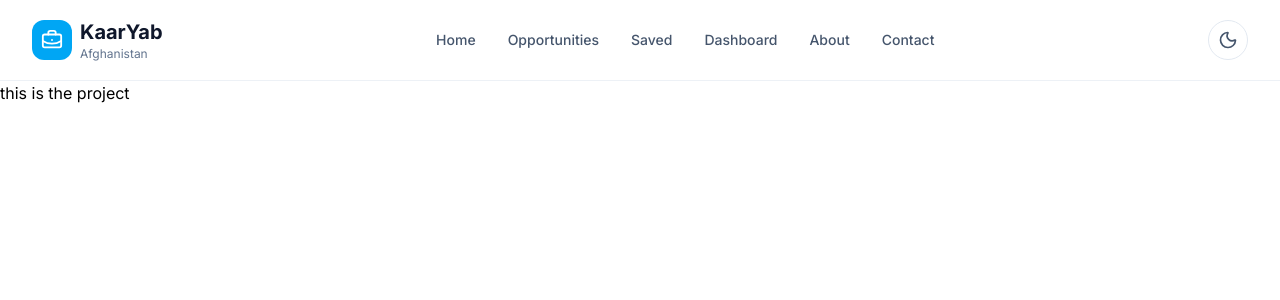
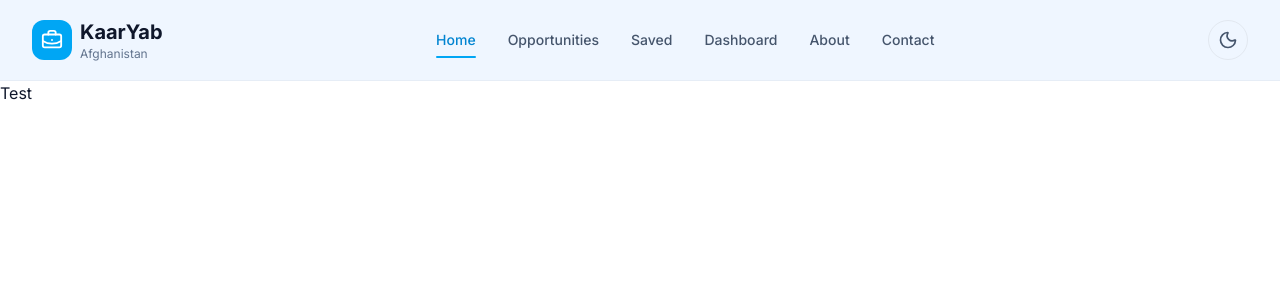
Before and after one commit to fataneh-mow/KaarYab, a Next.js app in the folder kaar-yab/: page / in a window 1280 px wide. Shown: the top 300 px of the page. Built offline with nearby package versions, Linux system fonts and the light colour scheme.

Commit message:
fixe the Header

```diff
--- a/kaar-yab/app/globals.css
+++ b/kaar-yab/app/globals.css
@@ -1,6 +1,10 @@
 @import "tailwindcss";
+@custom-variant dark (&:where(.dark, .dark *));
 
-body{
-    background-color: white;
-    color: black
+body {
+    @apply bg-white text-slate-900;
 }
+
+.dark body {
+    @apply bg-slate-950 text-slate-100;
+}
--- a/kaar-yab/app/page.tsx
+++ b/kaar-yab/app/page.tsx
@@ -1,6 +1,8 @@
 
 export default function Home() {
   return (
-    <div>this is the project</div>
+    <div className="h-40 bg-white dark:bg-black">
+      Test
+    </div>
   );
 }
--- /dev/null
+++ b/kaar-yab/components/common/Button.tsx
@@ -0,0 +1,45 @@
+import { ButtonHTMLAttributes } from "react";
+
+interface ButtonProps extends ButtonHTMLAttributes<HTMLButtonElement> {
+    variant?: "primary" | "secondary" | "ghost";
+    size?: "sm" | "md" | "lg";
+}
+
+export default function Button({
+    children,
+    variant = "primary",
+    size = "md",
+    className = "",
+    ...props
+}: ButtonProps) {
+    const baseStyles =
+        "inline-flex items-center justify-center rounded-lg font-medium transition-all duration-200 disabled:cursor-not-allowed disabled:opacity-50";
+
+    const variants = {
+        primary:
+            "bg-sky-500 text-white hover:bg-sky-600 active:scale-[0.98]",
+
+        secondary:
+            "border border-slate-300 bg-white text-slate-700 hover:bg-slate-100 dark:border-slate-700 dark:bg-slate-900 dark:text-slate-200 dark:hover:bg-slate-800",
+
+        ghost:
+            "text-slate-700 hover:bg-slate-100 dark:text-slate-300 dark:hover:bg-slate-800",
+    };
+
+    const sizes = {
+        sm: "h-9 px-3 text-sm",
+
+        md: "h-11 px-5 text-sm",
+
+        lg: "h-12 px-6 text-base",
+    };
+
+    return (
+        <button
+            className={`${baseStyles} ${variants[variant]} ${sizes[size]} ${className}`}
+            {...props}
+        >
+            {children}
+        </button>
+    );
+}
--- a/kaar-yab/components/common/index.ts
+++ b/kaar-yab/components/common/index.ts
@@ -1 +1,2 @@
 export { default as ThemeToggle } from "./ThemeToggle";
+export { default as Button } from "./Button";
--- a/kaar-yab/components/layout/Header/Header.tsx
+++ b/kaar-yab/components/layout/Header/Header.tsx
@@ -1,33 +1,39 @@
 "use client";
 
-import { Menu } from "lucide-react";
-import { Logo, NavLinks} from "./index";
-import { ThemeToggle } from "@/components/common";
+import { Menu, X } from "lucide-react";
+import { useState } from "react";
+
+import { Button, ThemeToggle } from "@/components/common";
+
+import { Logo, NavLinks, MobileMenu } from "./index";
 
 export default function Header() {
+    const [isMenuOpen, setIsMenuOpen] = useState(false);
+
     return (
-        <header
-            className="sticky top-0 z-50 w-full border-b border-slate-200/60 bg-white/80  backdrop-blur-md dark:border-slate-800 dark:bg-slate-950/80"
-        >
-            <div
-                className="mx-auto flex h-20 max-w-7xl items-center justify-between px-4 sm:px-6 lg:px-8"
-            >
+        <header className="sticky top-0 z-50 w-full border-b border-slate-200/60 bg-blue-50 backdrop-blur-md dark:border-slate-800 dark:bg-slate-950/80">
+            <div className="mx-auto flex h-20 max-w-7xl items-center justify-between px-4 sm:px-6 lg:px-8">
                 <Logo />
+
                 <NavLinks />
+
                 <div className="flex items-center gap-3">
                     <ThemeToggle />
-                    {/* btn has to become reuslabe */}
-                    <button
-                        type="button"
-                        className="flex size-10 items-center justify-center rounded-lg border border-slate-200 text-slate-600 transition hover:bg-slate-100 lg:hidden dark:border-slate-700 dark:text-slate-300 dark:hover:bg-slate-800"
-                        aria-label="Open menu"
+
+                    <Button
+                        variant="ghost"
+                        className="lg:hidden"
+                        onClick={() => setIsMenuOpen((prev) => !prev)}
                     >
-                        <Menu size={22} />
-                    </button>
+                        {isMenuOpen ? <X size={22} /> : <Menu size={22} />}
+                    </Button>
+                </div>
+            </div>
 
-                </div>
-
-            </div>
+            <MobileMenu
+                open={isMenuOpen}
+                onClose={() => setIsMenuOpen(false)}
+            />
         </header>
     );
 }
--- /dev/null
+++ b/kaar-yab/components/layout/Header/MobileMenu.tsx
@@ -0,0 +1,41 @@
+"use client";
+
+import Link from "next/link";
+import { usePathname } from "next/navigation";
+import { links } from "@/constants/Navlinks";
+
+
+interface MobileMenuProps {
+    open: boolean;
+    onClose: () => void;
+}
+
+export default function MobileMenu({ open, onClose }: MobileMenuProps) {
+    const pathname = usePathname();
+
+    if (!open) return null;
+
+    return (
+        <div className="border-t border-slate-200 bg-white px-4 py-6 dark:border-slate-800 dark:bg-slate-950 lg:hidden">
+            <nav className="flex flex-col gap-4">
+                {links.map((link) => {
+                    const isActive =
+                        link.href === "/"
+                            ? pathname === "/"
+                            : pathname.startsWith(link.href);
+
+                    return (
+                        <Link
+                            key={link.href}
+                            href={link.href}
+                            onClick={onClose}
+                            className={`${isActive ? "text-sky-600 dark:text-sky-400" : "text-slate-600 dark:text-slate-300"} text-sm font-medium`}
+                        >
+                            {link.name}
+                        </Link>
+                    );
+                })}
+            </nav>
+        </div>
+    );
+}
--- a/kaar-yab/components/layout/Header/NavLinks.tsx
+++ b/kaar-yab/components/layout/Header/NavLinks.tsx
@@ -1,26 +1,38 @@
+"use client";
+
 import Link from "next/link";
+import { usePathname } from "next/navigation";
 import { links } from "@/constants/Navlinks";
 
 export default function NavLinks() {
+    const pathname = usePathname();
+
     return (
         <nav className="hidden items-center gap-8 lg:flex">
-      {links.map((link) => (
+            {links.map((link) => {
+                const isActive =
+                    link.href === "/"
+                        ? pathname === "/"
+                        : pathname.startsWith(link.href);
+
+                return (
                     <Link
                         key={link.href}
                         href={link.href}
-          className="
-            text-sm
-            font-medium
-            text-slate-600
-            transition
-            hover:text-sky-600
-            dark:text-slate-300
-            dark:hover:text-sky-400
-          "
+                        className={`relative text-sm font-medium transition-colors ${
+                            isActive
+                                ? "text-sky-600 dark:text-sky-400"
+                                : "text-slate-600 hover:text-sky-600 dark:text-slate-300 dark:hover:text-sky-400"
+                        }`}
                     >
                         {link.name}
+
+                        {isActive && (
+                            <span className="absolute -bottom-2 left-0 h-0.5 w-full rounded-full bg-sky-500" />
+                        )}
                     </Link>
-      ))}
+                );
+            })}
         </nav>
     );
 }
--- a/kaar-yab/components/layout/Header/index.ts
+++ b/kaar-yab/components/layout/Header/index.ts
@@ -1,3 +1,4 @@
 export { default as Logo } from "./Logo";
 export { default as NavLinks } from "./NavLinks";
 export { default as Header } from "./Header";
+export { default as MobileMenu } from "./MobileMenu";
```
Lines whose indentation alone changed are shown as unchanged.
